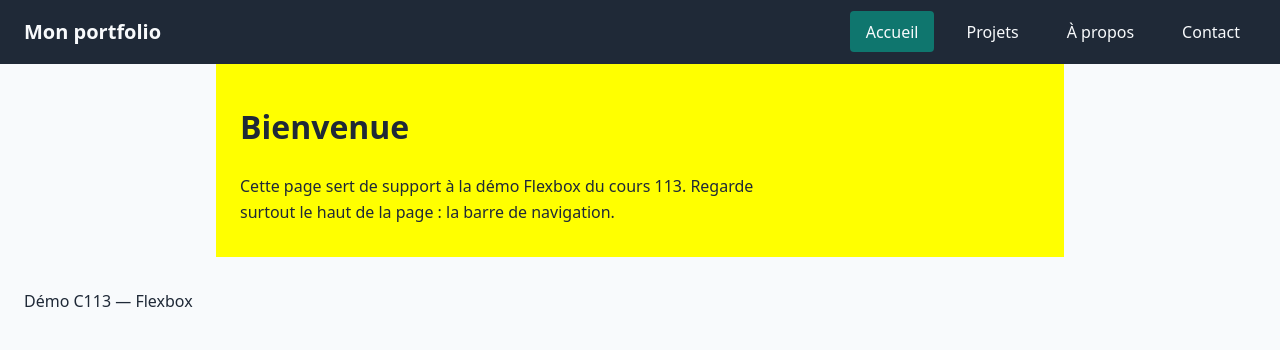
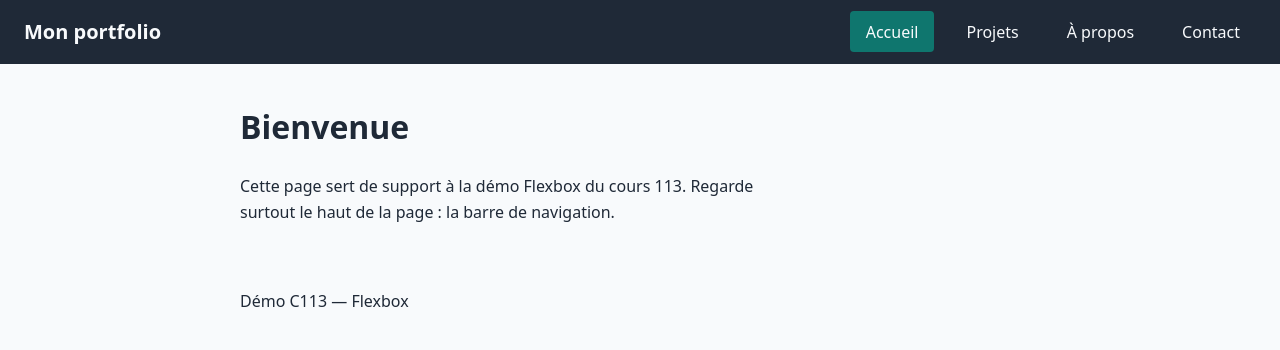
Before and after one commit to fallinov/c113-demo-nav-flex, a plain HTML site: page index.html in a window 1280 px wide. Drawn offline with Linux system fonts and the light colour scheme.

Commit message:
Centrage du footer et retrait du fond jaune de la démo
Co-Authored-By: Claude Opus 5.5 <noreply@anthropic.com>
Claude-Session: https://claude.ai/code/session_019bUCsJVNxMpnCfK7wSLo5F

```diff
--- a/css/style.css
+++ b/css/style.css
@@ -83,9 +83,9 @@ header a {
    background-color: var(--color-primary);
 }
 
-/* Le contenu a une largeur maximale et reste centré dans la fenêtre */
-main {
-    background-color: yellow; /* pour la démo : rend visible la zone occupée par le main */
+/* Le contenu et le pied de page ont une largeur maximale et restent centrés dans la fenêtre */
+main,
+footer {
     margin-right: auto; /* auto à droite et à gauche : la place restante est partagée */
     margin-left: auto;
     max-width: 800px; /* un plafond : sans lui, il n'y a aucune place à partager */
```
